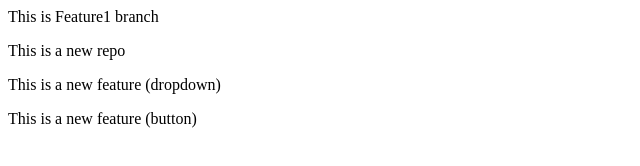
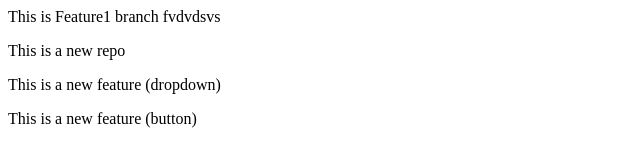
Before and after one commit to sayan-kgp/LocalRepo, a plain HTML site: page index.html in a window 1280 px wide. Shown: the full height of the page, 0-640 px from the left. Drawn offline with Linux system fonts and the light colour scheme.

Commit message:
Feature1 test

```diff
--- a/index.html
+++ b/index.html
@@ -1,4 +1,4 @@
-<p>This is Feature1 branch</p>
+<p>This is Feature1 branch fvdvdsvs</p>
 <p>This is a new repo</p>
 <p>This is a new feature (dropdown)</p>
 <p>This is a new feature (button)</p>
```
